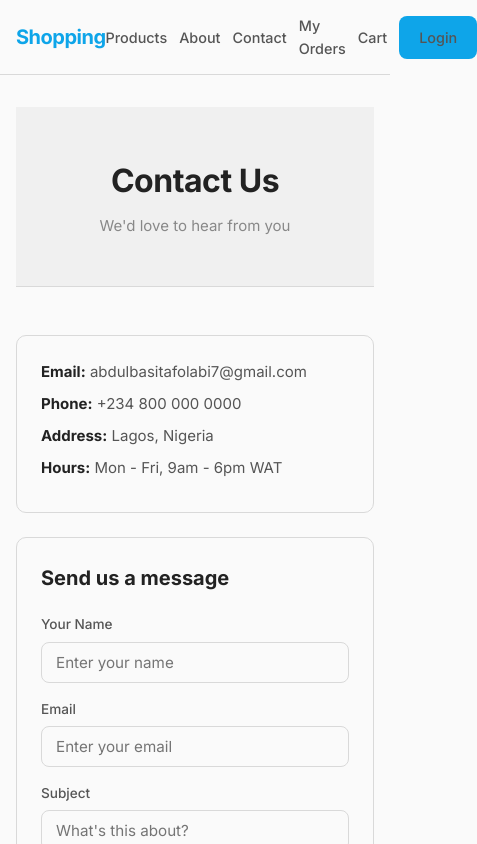
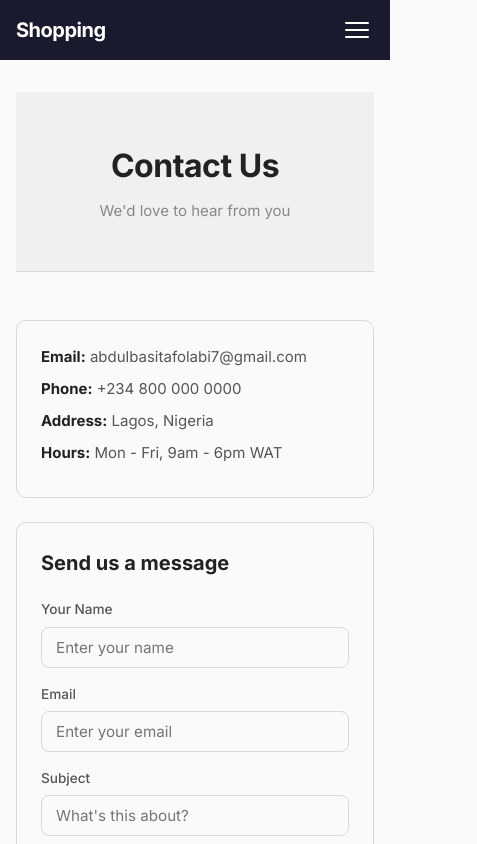
Before and after one commit to Aphoe4x/shop-website, a React (Vite) app in the folder client/: page /contact in a window 390 px wide. Shown: the top 844 px of the page, 477 px wide, since content can reach past the window. Built offline with nearby package versions, Linux system fonts and the light colour scheme.

Commit message:
Update: Dark theme, mobile responsive navbar with hamburger menu

```diff
--- a/client/src/components/Navbar.jsx
+++ b/client/src/components/Navbar.jsx
@@ -1,3 +1,4 @@
+import { useState } from 'react';
 import { Link } from 'react-router-dom';
 import { useCart } from '../context/CartContext';
 import { useAuth } from '../context/AuthContext';
@@ -5,19 +6,30 @@ import { useAuth } from '../context/AuthContext';
 function Navbar() {
   const { totalItems } = useCart();
   const { user, logout } = useAuth();
+  const [menuOpen, setMenuOpen] = useState(false);
+
+  const toggleMenu = () => setMenuOpen(!menuOpen);
+  const closeMenu = () => setMenuOpen(false);
 
   return (
     <nav className="navbar">
       <div className="container navbar-content">
-        <Link to="/" className="navbar-logo">
+        <Link to="/" className="navbar-logo" onClick={closeMenu}>
           Shopping
         </Link>
-        <div className="navbar-links">
-          <Link to="/">Products</Link>
-          <Link to="/about">About</Link>
-          <Link to="/contact">Contact</Link>
-          <Link to="/orders">My Orders</Link>
-          <Link to="/checkout" className="cart-link">
+
+        <button className="hamburger" onClick={toggleMenu} aria-label="Toggle menu">
+          <span></span>
+          <span></span>
+          <span></span>
+        </button>
+
+        <div className={`navbar-links ${menuOpen ? 'active' : ''}`}>
+          <Link to="/" onClick={closeMenu}>Products</Link>
+          <Link to="/about" onClick={closeMenu}>About</Link>
+          <Link to="/contact" onClick={closeMenu}>Contact</Link>
+          <Link to="/orders" onClick={closeMenu}>My Orders</Link>
+          <Link to="/checkout" className="cart-link" onClick={closeMenu}>
             Cart
             {totalItems > 0 && <span className="cart-badge">{totalItems}</span>}
           </Link>
@@ -29,7 +41,7 @@ function Navbar() {
               </button>
             </div>
           ) : (
-            <Link to="/login" className="btn btn-primary">
+            <Link to="/login" className="btn btn-primary" onClick={closeMenu}>
               Login
             </Link>
           )}
--- a/client/src/index.css
+++ b/client/src/index.css
@@ -1,9 +1,9 @@
 @import url('https://fonts.googleapis.com/css2?family=Inter:wght@300;400;500;600;700&display=swap');
 
 :root {
-  --accent: #0ea5e9;
-  --accent-dark: #0284c7;
-  --accent-subtle: #e0f2fe;
+  --accent: #1a1a2e;
+  --accent-dark: #16213e;
+  --accent-subtle: #f0f0f0;
   --bg-primary: #fafafa;
   --bg-secondary: #f0f0f0;
   --bg-tertiary: #e8e8e8;
@@ -91,7 +91,7 @@ input:focus, textarea:focus {
 
 .btn-primary:hover {
   background: var(--accent-dark);
-  box-shadow: 0 4px 12px rgba(14, 165, 233, 0.3);
+  box-shadow: 0 4px 12px rgba(26, 26, 46, 0.3);
 }
 
 .btn-outline {
@@ -124,8 +124,7 @@ input:focus, textarea:focus {
 
 /* Navbar */
 .navbar {
-  background: var(--bg-primary);
-  border-bottom: 1px solid var(--border-color);
+  background: var(--accent);
   padding: 0.875rem 0;
   position: sticky;
   top: 0;
@@ -141,7 +140,7 @@ input:focus, textarea:focus {
 .navbar-logo {
   font-size: 1.25rem;
   font-weight: 700;
-  color: var(--accent);
+  color: #fff;
   letter-spacing: -0.5px;
 }
 
@@ -152,14 +151,14 @@ input:focus, textarea:focus {
 }
 
 .navbar-links a {
-  color: var(--text-secondary);
+  color: rgba(255, 255, 255, 0.8);
   font-weight: 500;
   font-size: 0.9rem;
   transition: color 0.2s;
 }
 
 .navbar-links a:hover {
-  color: var(--accent);
+  color: #fff;
 }
 
 .cart-link {
@@ -170,8 +169,8 @@ input:focus, textarea:focus {
   position: absolute;
   top: -8px;
   right: -12px;
-  background: var(--accent);
-  color: #fff;
+  background: #fff;
+  color: var(--accent);
   font-size: 0.65rem;
   padding: 2px 5px;
   border-radius: 50%;
@@ -185,9 +184,50 @@ input:focus, textarea:focus {
 }
 
 .user-name {
-  color: var(--text-secondary);
+  color: rgba(255, 255, 255, 0.8);
   font-weight: 500;
   font-size: 0.9rem;
+}
+
+.navbar .btn-outline {
+  border-color: rgba(255, 255, 255, 0.3);
+  color: #fff;
+}
+
+.navbar .btn-outline:hover {
+  background: rgba(255, 255, 255, 0.1);
+  border-color: #fff;
+  color: #fff;
+}
+
+.navbar .btn-primary {
+  background: #fff;
+  color: var(--accent);
+}
+
+.navbar .btn-primary:hover {
+  background: var(--bg-secondary);
+  color: var(--accent-dark);
+}
+
+/* Hamburger Menu */
+.hamburger {
+  display: none;
+  flex-direction: column;
+  gap: 5px;
+  background: none;
+  border: none;
+  cursor: pointer;
+  padding: 5px;
+}
+
+.hamburger span {
+  display: block;
+  width: 24px;
+  height: 2px;
+  background: #fff;
+  border-radius: 2px;
+  transition: all 0.3s;
 }
 
 /* Hero */
@@ -461,7 +501,7 @@ input:focus, textarea:focus {
   font-size: 0.85rem;
   font-weight: 600;
   margin-bottom: 0.75rem;
-  color: var(--accent);
+  color: rgba(255, 255, 255, 0.5);
   text-transform: uppercase;
   letter-spacing: 0.5px;
 }
@@ -648,8 +688,44 @@ input:focus, textarea:focus {
 
 /* Responsive */
 @media (max-width: 768px) {
+  .hamburger {
+    display: flex;
+  }
+
+  .navbar-links {
+    position: fixed;
+    top: 56px;
+    left: 0;
+    right: 0;
+    background: var(--accent);
+    flex-direction: column;
+    padding: 1rem;
+    gap: 0.75rem;
+    transform: translateY(-150%);
+    transition: transform 0.3s ease;
+    box-shadow: 0 4px 12px rgba(0, 0, 0, 0.15);
+  }
+
+  .navbar-links.active {
+    transform: translateY(0);
+  }
+
+  .navbar-links a {
+    padding: 0.5rem 0;
+    width: 100%;
+  }
+
+  .user-menu {
+    flex-direction: column;
+    width: 100%;
+  }
+
   .hero h1 {
     font-size: 1.75rem;
+  }
+
+  .hero p {
+    font-size: 0.95rem;
   }
 
   .checkout-grid {
@@ -660,10 +736,6 @@ input:focus, textarea:focus {
     position: static;
   }
 
-  .navbar-links {
-    gap: 0.75rem;
-  }
-
   .newsletter-form {
     flex-direction: column;
   }
@@ -671,4 +743,43 @@ input:focus, textarea:focus {
   .search-bar {
     flex-direction: column;
   }
+
+  .categories-grid {
+    grid-template-columns: repeat(2, 1fr);
+  }
+
+  .products-grid {
+    grid-template-columns: repeat(2, 1fr);
+  }
+
+  .trust-grid {
+    grid-template-columns: repeat(2, 1fr);
+  }
+
+  .footer-grid {
+    grid-template-columns: repeat(2, 1fr);
+  }
 }
+
+@media (max-width: 480px) {
+  .categories-grid {
+    grid-template-columns: 1fr;
+  }
+
+  .products-grid {
+    grid-template-columns: 1fr;
+  }
+
+  .trust-grid {
+    grid-template-columns: 1fr;
+  }
+
+  .footer-grid {
+    grid-template-columns: 1fr;
+  }
+
+  .hero-buttons {
+    flex-direction: column;
+    align-items: center;
+  }
+}
```
